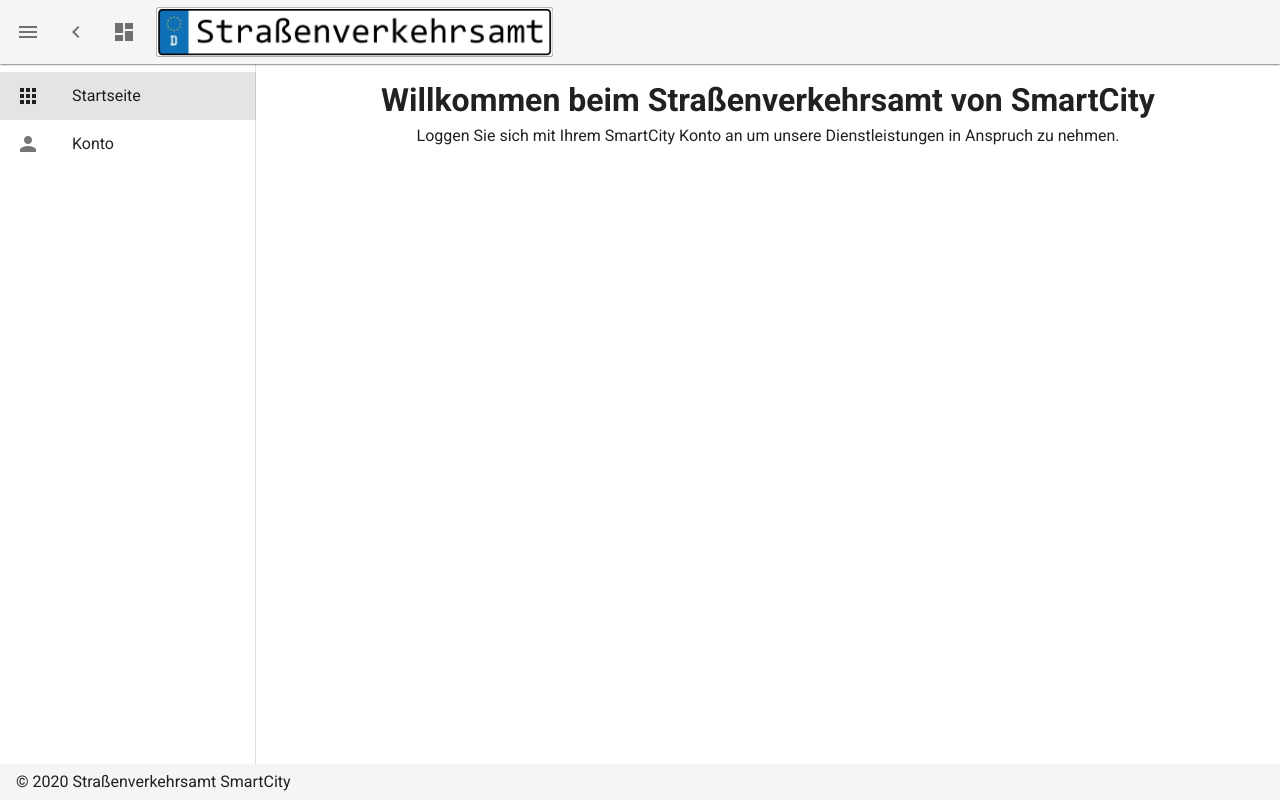
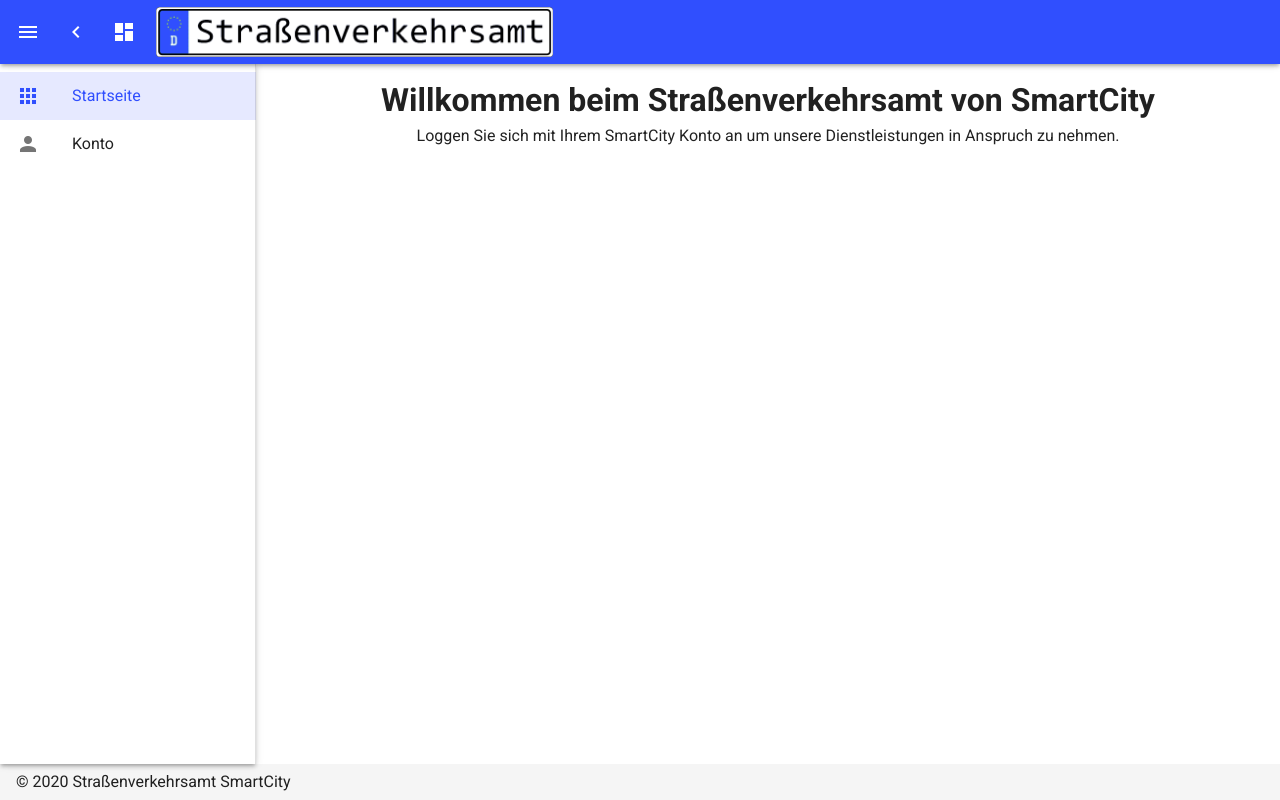
Before and after one commit to SGSE-2020/MS_Strassenverkehrsamt, a Nuxt app in the folder frontend/: page / in a window 1280 px wide. Both pictures are taken after a click on the button 28 px from the left and 32 px from the top of the page. Built offline with nearby package versions, Linux system fonts and the light colour scheme.

Commit message:
color upgrade

```diff
--- a/frontend/layouts/default.vue
+++ b/frontend/layouts/default.vue
@@ -1,9 +1,10 @@
 <template>
-  <v-app>
+  <v-app dark>
     <v-navigation-drawer
       v-model="drawer"
       :mini-variant="miniVariant"
       :clipped="clipped"
+      class="elevation-3"
       absolute
       fixed
       app
@@ -32,6 +33,10 @@
 
         <v-divider v-if="this.$store.state.account"></v-divider>
 
+        <v-list-item-group
+          v-model="group"
+          active-class="indigo--text text--accent-4"
+        >
           <template v-for="(item, index) in activeMenu">
             <v-list-item
               :key="index"
@@ -52,9 +57,17 @@
               <v-divider v-else></v-divider>
             </v-list-item>
           </template>
+        </v-list-item-group>
       </v-list>
     </v-navigation-drawer>
-    <v-app-bar :clipped-left="clipped" fixed app class="elevation-1">
+    <v-app-bar
+      :clipped-left="clipped"
+      fixed
+      app
+      class="elevation-3"
+      dark
+      color="indigo accent-4"
+    >
       <v-app-bar-nav-icon @click.stop="drawer = !drawer" />
       <v-btn icon @click.stop="miniVariant = !miniVariant">
         <v-icon>mdi-{{ `chevron-${miniVariant ? 'right' : 'left'}` }}</v-icon>
@@ -65,12 +78,19 @@
 
       <!--- <v-toolbar-title v-text="title" /> --->
       <v-img
+        :src="require('@/assets/banner_indigo.png')"
+        class="mx-2"
+        max-height="50"
+        max-width="397"
+        contain
+      />
+      <!--- <v-img
         :src="require('@/assets/banner.png')"
         class="mx-2"
         max-height="50"
         max-width="397"
         contain
-      />
+      /> --->
       <v-spacer />
     </v-app-bar>
     <v-content>
@@ -93,9 +113,11 @@ const axios = require('axios')
 export default {
   data() {
     return {
+      title: 'MS_Strassenverkehrsamt',
       clipped: true,
       drawer: false,
       fixed: false,
+      miniVariant: false,
       items: [
         {
           icon: 'mdi-apps',
@@ -183,10 +205,7 @@ export default {
           showToUser: true,
           showToWorker: true
         }
-      ],
-      miniVariant: false,
-      right: true,
-      title: 'MS_Strassenverkehrsamt'
+      ]
     }
   },
   computed: {
@@ -260,3 +279,5 @@ export default {
   }
 }
 </script>
+
+<style lang="stylus" scoped></style>
```
Also changed, not shown: frontend/assets/banner_indigo.png (added). Lines whose indentation alone changed are shown as unchanged.
